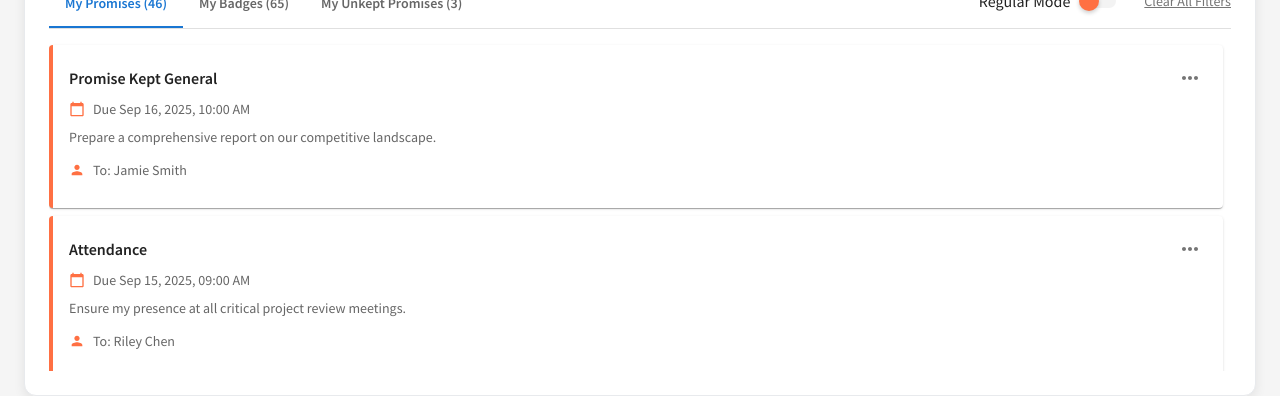
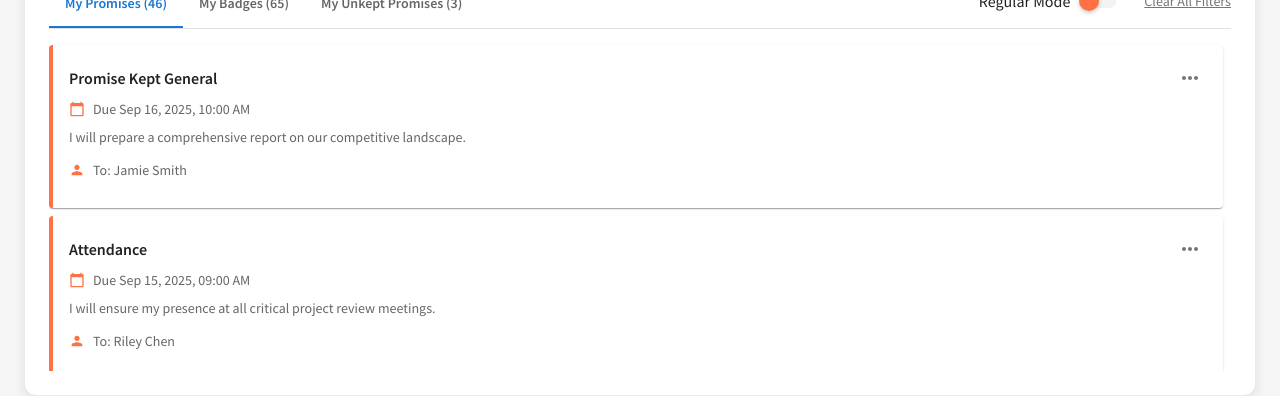
Before and after one commit to darynnbw/ReliablyME-User-App, a React (Vite) app: page /commitment-portfolio in a window 1280 px wide. Shown: the part 1620-2016 px from the top of the page. Built offline with nearby package versions, Linux system fonts and the light colour scheme.

Commit message:
[dyad] Updated commitment descriptions to be more personal - wrote 1 file(s)

```diff
--- a/src/pages/CommitmentPortfolio.tsx
+++ b/src/pages/CommitmentPortfolio.tsx
@@ -24,7 +24,7 @@ const CommitmentPortfolio: React.FC = () => {
       dueDate: dayjs().subtract(1, 'day').hour(17).minute(0).format('MMM D, YYYY, hh:mm A'),
       committedDate: dayjs().subtract(4, 'day').hour(9).minute(30).format('MMM D, YYYY, hh:mm A'),
       approvedDate: dayjs().subtract(1, 'day').hour(18).minute(0).format('MMM D, YYYY, hh:mm A'),
-      description: 'Weekly progress update.',
+      description: 'I will provide a weekly progress update.',
       assignee: 'Alex Johnson',
       type: 'nudge',
       nudgesLeft: 8,
@@ -47,7 +47,7 @@ const CommitmentPortfolio: React.FC = () => {
       dueDate: dayjs().subtract(5, 'day').hour(14).minute(15).format('MMM D, YYYY, hh:mm A'),
       committedDate: dayjs().subtract(8, 'day').hour(10).minute(0).format('MMM D, YYYY, hh:mm A'),
       approvedDate: dayjs().subtract(4, 'day').hour(11).minute(0).format('MMM D, YYYY, hh:mm A'),
-      description: 'Submit the Q3 project proposal.',
+      description: 'I will submit the Q3 project proposal.',
       assignee: 'Chris Parker',
     },
     {
@@ -56,7 +56,7 @@ const CommitmentPortfolio: React.FC = () => {
       dueDate: dayjs().add(2, 'day').hour(11).minute(45).format('MMM D, YYYY, hh:mm A'),
       committedDate: dayjs().subtract(6, 'day').hour(16).minute(20).format('MMM D, YYYY, hh:mm A'),
       approvedDate: dayjs().add(3, 'day').hour(10).minute(0).format('MMM D, YYYY, hh:mm A'),
-      description: 'Provide feedback on new product designs.',
+      description: 'I am going to provide feedback on new product designs.',
       assignee: 'Riley Chen',
     },
     {
@@ -65,7 +65,7 @@ const CommitmentPortfolio: React.FC = () => {
       dueDate: dayjs().subtract(7, 'day').hour(9).minute(0).format('MMM D, YYYY, hh:mm A'),
       committedDate: dayjs().subtract(10, 'day').hour(13).minute(5).format('MMM D, YYYY, hh:mm A'),
       approvedDate: dayjs().subtract(6, 'day').hour(10).minute(0).format('MMM D, YYYY, hh:mm A'),
-      description: 'Deliver the quarterly marketing report with all KPIs and campaign results. This report needs to be exceptionally detailed, covering all aspects of our Q2 performance and providing actionable insights for the next quarter\'s strategy.',
+      description: 'I will deliver the quarterly marketing report with all KPIs and campaign results. This report needs to be exceptionally detailed, covering all aspects of our Q2 performance and providing actionable insights for the next quarter\'s strategy.',
       assignee: 'Jamie Smith',
     },
     {
@@ -74,7 +74,7 @@ const CommitmentPortfolio: React.FC = () => {
       dueDate: dayjs().add(3, 'day').hour(18).minute(30).format('MMM D, YYYY, hh:mm A'),
       committedDate: dayjs().subtract(5, 'day').hour(11).minute(10).format('MMM D, YYYY, hh:mm A'),
       approvedDate: dayjs().add(4, 'day').hour(9).minute(0).format('MMM D, YYYY, hh:mm A'),
-      description: 'Complete code review for the new feature branch.',
+      description: 'I will complete the code review for the new feature branch.',
       assignee: 'Alex Johnson',
     },
     {
@@ -83,7 +83,7 @@ const CommitmentPortfolio: React.FC = () => {
       dueDate: dayjs().add(4, 'day').hour(10).minute(0).format('MMM D, YYYY, hh:mm A'),
       committedDate: dayjs().subtract(9, 'day').hour(15).minute(40).format('MMM D, YYYY, hh:mm A'),
       approvedDate: dayjs().add(5, 'day').hour(11).minute(0).format('MMM D, YYYY, hh:mm A'),
-      description: 'Prepare and share the agenda for the upcoming sprint planning meeting. It must include time slots for each topic and a list of pre-reading materials for all attendees.',
+      description: 'I plan to prepare and share the agenda for the upcoming sprint planning meeting. It must include time slots for each topic and a list of pre-reading materials for all attendees.',
       assignee: 'Sarah Connor',
     },
     {
@@ -92,7 +92,7 @@ const CommitmentPortfolio: React.FC = () => {
       dueDate: dayjs().subtract(5, 'day').hour(8).minute(15).format('MMM D, YYYY, hh:mm A'),
       committedDate: dayjs().subtract(7, 'day').hour(12).minute(0).format('MMM D, YYYY, hh:mm A'),
       approvedDate: dayjs().subtract(4, 'day').hour(9).minute(0).format('MMM D, YYYY, hh:mm A'),
-      description: 'Join the all-hands meeting on time.',
+      description: 'I will join the all-hands meeting on time.',
       assignee: 'Mike Miller',
     },
     {
@@ -101,7 +101,7 @@ const CommitmentPortfolio: React.FC = () => {
       dueDate: dayjs().subtract(6, 'day').hour(16).minute(0).format('MMM D, YYYY, hh:mm A'),
       committedDate: dayjs().subtract(11, 'day').hour(9).minute(45).format('MMM D, YYYY, hh:mm A'),
       approvedDate: dayjs().subtract(5, 'day').hour(10).minute(0).format('MMM D, YYYY, hh:mm A'),
-      description: 'Finalize the budget proposal.',
+      description: 'I will finalize the budget proposal.',
       assignee: 'Chris Parker',
     },
     {
@@ -110,7 +110,7 @@ const CommitmentPortfolio: React.FC = () => {
       dueDate: dayjs().add(7, 'day').hour(13).minute(0).format('MMM D, YYYY, hh:mm A'),
       committedDate: dayjs().subtract(12, 'day').hour(17).minute(30).format('MMM D, YYYY, hh:mm A'),
       approvedDate: dayjs().add(8, 'day').hour(14).minute(0).format('MMM D, YYYY, hh:mm A'),
-      description: 'Onboard the new team member.',
+      description: 'I am going to onboard the new team member.',
       assignee: 'Riley Chen',
     },
     {
@@ -119,7 +119,7 @@ const CommitmentPortfolio: React.FC = () => {
       dueDate: dayjs().add(8, 'day').hour(10).minute(30).format('MMM D, YYYY, hh:mm A'),
       committedDate: dayjs().subtract(13, 'day').hour(14).minute(0).format('MMM D, YYYY, hh:mm A'),
       approvedDate: dayjs().add(9, 'day').hour(11).minute(0).format('MMM D, YYYY, hh:mm A'),
-      description: 'Attend the weekly project sync.',
+      description: 'I will attend the weekly project sync.',
       assignee: 'Jamie Smith',
     },
     {
@@ -137,7 +137,7 @@ const CommitmentPortfolio: React.FC = () => {
       dueDate: dayjs().add(9, 'day').hour(11).minute(0).format('MMM D, YYYY, hh:mm A'),
       committedDate: dayjs().subtract(14, 'day').hour(10).minute(0).format('MMM D, YYYY, hh:mm A'),
       approvedDate: dayjs().add(10, 'day').hour(12).minute(0).format('MMM D, YYYY, hh:mm A'),
-      description: 'Lead the brainstorming session.',
+      description: 'I will lead the brainstorming session.',
       assignee: 'Sarah Connor',
     },
     {
@@ -146,7 +146,7 @@ const CommitmentPortfolio: React.FC = () => {
       dueDate: dayjs().add(10, 'day').hour(15).minute(0).format('MMM D, YYYY, hh:mm A'),
       committedDate: dayjs().subtract(15, 'day').hour(14).minute(0).format('MMM D, YYYY, hh:mm A'),
       approvedDate: dayjs().add(11, 'day').hour(16).minute(0).format('MMM D, YYYY, hh:mm A'),
-      description: 'Review new UI/UX designs.',
+      description: 'I am going to review new UI/UX designs.',
       assignee: 'Mike Miller',
     },
     {
@@ -155,7 +155,7 @@ const CommitmentPortfolio: React.FC = () => {
       dueDate: dayjs().add(11, 'day').hour(9).minute(0).format('MMM D, YYYY, hh:mm A'),
       committedDate: dayjs().subtract(16, 'day').hour(8).minute(30).format('MMM D, YYYY, hh:mm A'),
       approvedDate: dayjs().add(12, 'day').hour(10).minute(0).format('MMM D, YYYY, hh:mm A'),
-      description: 'Be present for the client demo call.',
+      description: 'I will be present for the client demo call.',
       assignee: 'Chris Parker',
     },
     {
@@ -164,7 +164,7 @@ const CommitmentPortfolio: React.FC = () => {
       dueDate: dayjs().add(12, 'day').hour(14).minute(0).format('MMM D, YYYY, hh:mm A'),
       committedDate: dayjs().subtract(17, 'day').hour(13).minute(0).format('MMM D, YYYY, hh:mm A'),
       approvedDate: dayjs().add(13, 'day').hour(15).minute(0).format('MMM D, YYYY, hh:mm A'),
-      description: 'Help debug the critical production issue.',
+      description: 'I will help debug the critical production issue.',
       assignee: 'Riley Chen',
     },
     {
@@ -173,7 +173,7 @@ const CommitmentPortfolio: React.FC = () => {
       dueDate: dayjs().add(13, 'day').hour(17).minute(0).format('MMM D, YYYY, hh:mm A'),
       committedDate: dayjs().subtract(18, 'day').hour(16).minute(0).format('MMM D, YYYY, hh:mm A'),
       approvedDate: dayjs().add(14, 'day').hour(18).minute(0).format('MMM D, YYYY, hh:mm A'),
-      description: 'Prepare the quarterly business review (QBR) presentation for all key stakeholders, summarizing our major achievements, the challenges we faced, and the strategic roadmap for the next two quarters.',
+      description: 'I will prepare the quarterly business review (QBR) presentation for all key stakeholders, summarizing our major achievements, the challenges we faced, and the strategic roadmap for the next two quarters.',
       assignee: 'Jamie Smith',
     },
     {
@@ -182,7 +182,7 @@ const CommitmentPortfolio: React.FC = () => {
       dueDate: dayjs().add(14, 'day').hour(10).minute(0).format('MMM D, YYYY, hh:mm A'),
       committedDate: dayjs().subtract(19, 'day').hour(9).minute(0).format('MMM D, YYYY, hh:mm A'),
       approvedDate: dayjs().add(15, 'day').hour(11).minute(0).format('MMM D, YYYY, hh:mm A'),
-      description: 'Attend the company-wide training session on new software tools.',
+      description: 'I will attend the company-wide training session on new software tools.',
       assignee: 'Alex Johnson',
     },
     {
@@ -191,7 +191,7 @@ const CommitmentPortfolio: React.FC = () => {
       dueDate: dayjs().add(15, 'day').hour(11).minute(0).format('MMM D, YYYY, hh:mm A'),
       committedDate: dayjs().subtract(20, 'day').hour(10).minute(0).format('MMM D, YYYY, hh:mm A'),
       approvedDate: dayjs().add(16, 'day').hour(12).minute(0).format('MMM D, YYYY, hh:mm A'),
-      description: 'Update the project roadmap document.',
+      description: 'I plan to update the project roadmap document.',
       assignee: 'Sarah Connor',
     },
     {
@@ -200,7 +200,7 @@ const CommitmentPortfolio: React.FC = () => {
       dueDate: dayjs().add(16, 'day').hour(14).minute(0).format('MMM D, YYYY, hh:mm A'),
       committedDate: dayjs().subtract(21, 'day').hour(13).minute(0).format('MMM D, YYYY, hh:mm A'),
       approvedDate: dayjs().add(17, 'day').hour(15).minute(0).format('MMM D, YYYY, hh:mm A'),
-      description: 'Provide constructive feedback during the peer code review session.',
+      description: 'I will provide constructive feedback during the peer code review session.',
       assignee: 'Mike Miller',
     },
     {
@@ -209,7 +209,7 @@ const CommitmentPortfolio: React.FC = () => {
       dueDate: dayjs().add(17, 'day').hour(16).minute(0).format('MMM D, YYYY, hh:mm A'),
       committedDate: dayjs().subtract(22, 'day').hour(15).minute(0).format('MMM D, YYYY, hh:mm A'),
       approvedDate: dayjs().add(18, 'day').hour(17).minute(0).format('MMM D, YYYY, hh:mm A'),
-      description: 'Research and propose new technologies for our backend infrastructure.',
+      description: 'I will research and propose new technologies for our backend infrastructure.',
       assignee: 'Chris Parker',
     },
     {
@@ -218,7 +218,7 @@ const CommitmentPortfolio: React.FC = () => {
       dueDate: dayjs().add(18, 'day').hour(9).minute(0).format('MMM D, YYYY, hh:mm A'),
       committedDate: dayjs().subtract(23, 'day').hour(8).minute(0).format('MMM D, YYYY, hh:mm A'),
       approvedDate: dayjs().add(19, 'day').hour(10).minute(0).format('MMM D, YYYY, hh:mm A'),
-      description: 'Participate actively in the daily stand-up meetings.',
+      description: 'I will participate actively in the daily stand-up meetings.',
       assignee: 'Riley Chen',
     },
     {
@@ -227,7 +227,7 @@ const CommitmentPortfolio: React.FC = () => {
       dueDate: dayjs().add(19, 'day').hour(10).minute(0).format('MMM D, YYYY, hh:mm A'),
       committedDate: dayjs().subtract(24, 'day').hour(9).minute(0).format('MMM D, YYYY, hh:mm A'),
       approvedDate: dayjs().add(20, 'day').hour(11).minute(0).format('MMM D, YYYY, hh:mm A'),
-      description: 'Prepare and deliver a presentation on recent industry trends.',
+      description: 'I am going to prepare and deliver a presentation on recent industry trends.',
       assignee: 'Jamie Smith',
     },
     {
@@ -236,7 +236,7 @@ const CommitmentPortfolio: React.FC = () => {
       dueDate: dayjs().add(20, 'day').hour(13).minute(0).format('MMM D, YYYY, hh:mm A'),
       committedDate: dayjs().subtract(25, 'day').hour(12).minute(0).format('MMM D, YYYY, hh:mm A'),
       approvedDate: dayjs().add(21, 'day').hour(14).minute(0).format('MMM D, YYYY, hh:mm A'),
-      description: 'Assist the QA team in testing the new features before release.',
+      description: 'I will assist the QA team in testing the new features before release.',
       assignee: 'Alex Johnson',
     },
     {
@@ -245,7 +245,7 @@ const CommitmentPortfolio: React.FC = () => {
       dueDate: dayjs().add(21, 'day').hour(15).minute(0).format('MMM D, YYYY, hh:mm A'),
       committedDate: dayjs().subtract(26, 'day').hour(14).minute(0).format('MMM D, YYYY, hh:mm A'),
       approvedDate: dayjs().add(22, 'day').hour(16).minute(0).format('MMM D, YYYY, hh:mm A'),
-      description: 'Document the new API endpoints for external developers.',
+      description: 'I will document the new API endpoints for external developers.',
       assignee: 'Sarah Connor',
     },
     {
@@ -254,7 +254,7 @@ const CommitmentPortfolio: React.FC = () => {
       dueDate: dayjs().add(22, 'day').hour(11).minute(0).format('MMM D, YYYY, hh:mm A'),
       committedDate: dayjs().subtract(27, 'day').hour(10).minute(0).format('MMM D, YYYY, hh:mm A'),
       approvedDate: dayjs().add(23, 'day').hour(12).minute(0).format('MMM D, YYYY, hh:mm A'),
-      description: 'Attend the weekly leadership meeting and provide updates on my team\'s progress.',
+      description: 'I will attend the weekly leadership meeting and provide updates on my team\'s progress.',
       assignee: 'Mike Miller',
     },
     {
@@ -263,7 +263,7 @@ const CommitmentPortfolio: React.FC = () => {
       dueDate: dayjs().add(23, 'day').hour(16).minute(0).format('MMM D, YYYY, hh:mm A'),
       committedDate: dayjs().subtract(28, 'day').hour(15).minute(0).format('MMM D, YYYY, hh:mm A'),
       approvedDate: dayjs().add(24, 'day').hour(17).minute(0).format('MMM D, YYYY, hh:mm A'),
-      description: 'Review and approve the new marketing collateral.',
+      description: 'I will review and approve the new marketing collateral.',
       assignee: 'Chris Parker',
     },
     {
@@ -272,7 +272,7 @@ const CommitmentPortfolio: React.FC = () => {
       dueDate: dayjs().add(24, 'day').hour(12).minute(0).format('MMM D, YYYY, hh:mm A'),
       committedDate: dayjs().subtract(29, 'day').hour(11).minute(0).format('MMM D, YYYY, hh:mm A'),
       approvedDate: dayjs().add(25, 'day').hour(13).minute(0).format('MMM D, YYYY, hh:mm A'),
-      description: 'Collaborate with the sales team to develop new client proposals.',
+      description: 'I will collaborate with the sales team to develop new client proposals.',
       assignee: 'Riley Chen',
     },
     {
@@ -281,7 +281,7 @@ const CommitmentPortfolio: React.FC = () => {
       dueDate: dayjs().add(25, 'day').hour(14).minute(0).format('MMM D, YYYY, hh:mm A'),
       committedDate: dayjs().subtract(30, 'day').hour(13).minute(0).format('MMM D, YYYY, hh:mm A'),
       approvedDate: dayjs().add(26, 'day').hour(15).minute(0).format('MMM D, YYYY, hh:mm A'),
-      description: 'Prepare a detailed report on customer feedback and suggestions.',
+      description: 'I will prepare a detailed report on customer feedback and suggestions.',
       assignee: 'Jamie Smith',
     },
     {
@@ -290,7 +290,7 @@ const CommitmentPortfolio: React.FC = () => {
       dueDate: dayjs().add(26, 'day').hour(9).minute(0).format('MMM D, YYYY, hh:mm A'),
       committedDate: dayjs().subtract(31, 'day').hour(8).minute(0).format('MMM D, YYYY, hh:mm A'),
       approvedDate: dayjs().add(27, 'day').hour(10).minute(0).format('MMM D, YYYY, hh:mm A'),
-      description: 'Ensure timely attendance at all scheduled client meetings.',
+      description: 'I will ensure timely attendance at all scheduled client meetings.',
       assignee: 'Alex Johnson',
     },
     {
@@ -299,7 +299,7 @@ const CommitmentPortfolio: React.FC = () => {
       dueDate: dayjs().add(27, 'day').hour(10).minute(0).format('MMM D, YYYY, hh:mm A'),
       committedDate: dayjs().subtract(32, 'day').hour(9).minute(0).format('MMM D, YYYY, hh:mm A'),
       approvedDate: dayjs().add(28, 'day').hour(11).minute(0).format('MMM D, YYYY, hh:mm A'),
-      description: 'Conduct a training session for new employees on our internal tools.',
+      description: 'I will conduct a training session for new employees on our internal tools.',
       assignee: 'Sarah Connor',
     },
     {
@@ -308,7 +308,7 @@ const CommitmentPortfolio: React.FC = () => {
       dueDate: dayjs().add(28, 'day').hour(13).minute(0).format('MMM D, YYYY, hh:mm A'),
       committedDate: dayjs().subtract(33, 'day').hour(12).minute(0).format('MMM D, YYYY, hh:mm A'),
       approvedDate: dayjs().add(29, 'day').hour(14).minute(0).format('MMM D, YYYY, hh:mm A'),
-      description: 'Assist in organizing the company\'s annual team-building event.',
+      description: 'I will assist in organizing the company\'s annual team-building event.',
       assignee: 'Mike Miller',
     },
     {
@@ -317,7 +317,7 @@ const CommitmentPortfolio: React.FC = () => {
       dueDate: dayjs().add(29, 'day').hour(15).minute(0).format('MMM D, YYYY, hh:mm A'),
       committedDate: dayjs().subtract(34, 'day').hour(14).minute(0).format('MMM D, YYYY, hh:mm A'),
       approvedDate: dayjs().add(30, 'day').hour(16).minute(0).format('MMM D, YYYY, hh:mm A'),
-      description: 'Develop and implement a new feature for the mobile application.',
+      description: 'I will develop and implement a new feature for the mobile application.',
       assignee: 'Chris Parker',
     },
     {
@@ -326,7 +326,7 @@ const CommitmentPortfolio: React.FC = () => {
       dueDate: dayjs().add(30, 'day').hour(11).minute(0).format('MMM D, YYYY, hh:mm A'),
       committedDate: dayjs().subtract(35, 'day').hour(10).minute(0).format('MMM D, YYYY, hh:mm A'),
       approvedDate: dayjs().add(31, 'day').hour(12).minute(0).format('MMM D, YYYY, hh:mm A'),
-      description: 'Attend the industry conference to gather insights on emerging trends.',
+      description: 'I will attend the industry conference to gather insights on emerging trends.',
       assignee: 'Riley Chen',
     },
     {
@@ -335,7 +335,7 @@ const CommitmentPortfolio: React.FC = () => {
       dueDate: dayjs().add(31, 'day').hour(16).minute(0).format('MMM D, YYYY, hh:mm A'),
       committedDate: dayjs().subtract(36, 'day').hour(15).minute(0).format('MMM D, YYYY, hh:mm A'),
       approvedDate: dayjs().add(32, 'day').hour(17).minute(0).format('MMM D, YYYY, hh:mm A'),
-      description: 'Prepare a detailed financial forecast for the next fiscal year.',
+      description: 'I will prepare a detailed financial forecast for the next fiscal year.',
       assignee: 'Jamie Smith',
     },
     {
@@ -344,7 +344,7 @@ const CommitmentPortfolio: React.FC = () => {
       dueDate: dayjs().add(32, 'day').hour(12).minute(0).format('MMM D, YYYY, hh:mm A'),
       committedDate: dayjs().subtract(37, 'day').hour(11).minute(0).format('MMM D, YYYY, hh:mm A'),
       approvedDate: dayjs().add(33, 'day').hour(13).minute(0).format('MMM D, YYYY, hh:mm A'),
-      description: 'Collaborate with cross-functional teams to streamline our workflow.',
+      description: 'I will collaborate with cross-functional teams to streamline our workflow.',
       assignee: 'Alex Johnson',
     },
     {
@@ -353,7 +353,7 @@ const CommitmentPortfolio: React.FC = () => {
       dueDate: dayjs().add(33, 'day').hour(14).minute(0).format('MMM D, YYYY, hh:mm A'),
       committedDate: dayjs().subtract(38, 'day').hour(13).minute(0).format('MMM D, YYYY, hh:mm A'),
       approvedDate: dayjs().add(34, 'day').hour(15).minute(0).format('MMM D, YYYY, hh:mm A'),
-      description: 'Conduct a thorough market analysis for our new product launch.',
+      description: 'I will conduct a thorough market analysis for our new product launch.',
       assignee: 'Sarah Connor',
     },
     {
@@ -362,7 +362,7 @@ const CommitmentPortfolio: React.FC = () => {
       dueDate: dayjs().add(34, 'day').hour(9).minute(0).format('MMM D, YYYY, hh:mm A'),
       committedDate: dayjs().subtract(39, 'day').hour(8).minute(0).format('MMM D, YYYY, hh:mm A'),
       approvedDate: dayjs().add(35, 'day').hour(10).minute(0).format('MMM D, YYYY, hh:mm A'),
-      description: 'Ensure my presence at all mandatory company-wide meetings.',
+      description: 'I will ensure my presence at all mandatory company-wide meetings.',
       assignee: 'Mike Miller',
     },
     {
@@ -371,7 +371,7 @@ const CommitmentPortfolio: React.FC = () => {
       dueDate: dayjs().add(35, 'day').hour(10).minute(0).format('MMM D, YYYY, hh:mm A'),
       committedDate: dayjs().subtract(40, 'day').hour(9).minute(0).format('MMM D, YYYY, hh:mm A'),
       approvedDate: dayjs().add(36, 'day').hour(11).minute(0).format('MMM D, YYYY, hh:mm A'),
-      description: 'Design and implement a new database schema for improved performance.',
+      description: 'I will design and implement a new database schema for improved performance.',
       assignee: 'Chris Parker',
     },
     {
@@ -380,7 +380,7 @@ const CommitmentPortfolio: React.FC = () => {
       dueDate: dayjs().add(36, 'day').hour(13).minute(0).format('MMM D, YYYY, hh:mm A'),
       committedDate: dayjs().subtract(41, 'day').hour(12).minute(0).format('MMM D, YYYY, hh:mm A'),
       approvedDate: dayjs().add(37, 'day').hour(14).minute(0).format('MMM D, YYYY, hh:mm A'),
-      description: 'Provide support to colleagues facing technical challenges.',
+      description: 'I will provide support to colleagues facing technical challenges.',
       assignee: 'Riley Chen',
     },
     {
@@ -389,7 +389,7 @@ const CommitmentPortfolio: React.FC = () => {
       dueDate: dayjs().add(37, 'day').hour(15).minute(0).format('MMM D, YYYY, hh:mm A'),
       committedDate: dayjs().subtract(42, 'day').hour(14).minute(0).format('MMM D, YYYY, hh:mm A'),
       approvedDate: dayjs().add(38, 'day').hour(16).minute(0).format('MMM D, YYYY, hh:mm A'),
-      description: 'Prepare a detailed report on the effectiveness of our recent marketing campaigns.',
+      description: 'I will prepare a detailed report on the effectiveness of our recent marketing campaigns.',
       assignee: 'Jamie Smith',
     },
     {
@@ -398,7 +398,7 @@ const CommitmentPortfolio: React.FC = () => {
       dueDate: dayjs().add(38, 'day').hour(11).minute(0).format('MMM D, YYYY, hh:mm A'),
       committedDate: dayjs().subtract(43, 'day').hour(10).minute(0).format('MMM D, YYYY, hh:mm A'),
       approvedDate: dayjs().add(39, 'day').hour(12).minute(0).format('MMM D, YYYY, hh:mm A'),
-      description: 'Attend all scheduled client presentations and contribute to discussions.',
+      description: 'I will attend all scheduled client presentations and contribute to discussions.',
       assignee: 'Alex Johnson',
     },
     {
@@ -407,7 +407,7 @@ const CommitmentPortfolio: React.FC = () => {
       dueDate: dayjs().add(39, 'day').hour(16).minute(0).format('MMM D, YYYY, hh:mm A'),
       committedDate: dayjs().subtract(44, 'day').hour(15).minute(0).format('MMM D, YYYY, hh:mm A'),
       approvedDate: dayjs().add(40, 'day').hour(17).minute(0).format('MMM D, YYYY, hh:mm A'),
-      description: 'Develop and deploy a new microservice to enhance system scalability.',
+      description: 'I will develop and deploy a new microservice to enhance system scalability.',
       assignee: 'Sarah Connor',
     },
     {
@@ -416,7 +416,7 @@ const CommitmentPortfolio: React.FC = () => {
       dueDate: dayjs().add(40, 'day').hour(12).minute(0).format('MMM D, YYYY, hh:mm A'),
       committedDate: dayjs().subtract(45, 'day').hour(11).minute(0).format('MMM D, YYYY, hh:mm A'),
       approvedDate: dayjs().add(41, 'day').hour(13).minute(0).format('MMM D, YYYY, hh:mm A'),
-      description: 'Actively participate in team discussions and contribute innovative ideas.',
+      description: 'I will actively participate in team discussions and contribute innovative ideas.',
       assignee: 'Mike Miller',
     },
     {
@@ -425,7 +425,7 @@ const CommitmentPortfolio: React.FC = () => {
       dueDate: dayjs().add(41, 'day').hour(14).minute(0).format('MMM D, YYYY, hh:mm A'),
       committedDate: dayjs().subtract(46, 'day').hour(13).minute(0).format('MMM D, YYYY, hh:mm A'),
       approvedDate: dayjs().add(42, 'day').hour(15).minute(0).format('MMM D, YYYY, hh:mm A'),
-      description: 'Conduct a thorough review of all legal documents related to new partnerships.',
+      description: 'I will conduct a thorough review of all legal documents related to new partnerships.',
       assignee: 'Chris Parker',
     },
     {
@@ -434,7 +434,7 @@ const CommitmentPortfolio: React.FC = () => {
       dueDate: dayjs().add(42, 'day').hour(9).minute(0).format('MMM D, YYYY, hh:mm A'),
       committedDate: dayjs().subtract(47, 'day').hour(8).minute(0).format('MMM D, YYYY, hh:mm A'),
       approvedDate: dayjs().add(43, 'day').hour(10).minute(0).format('MMM D, YYYY, hh:mm A'),
-      description: 'Ensure my presence at all critical project review meetings.',
+      description: 'I will ensure my presence at all critical project review meetings.',
       assignee: 'Riley Chen',
     },
     {
@@ -443,7 +443,7 @@ const CommitmentPortfolio: React.FC = () => {
       dueDate: dayjs().add(43, 'day').hour(10).minute(0).format('MMM D, YYYY, hh:mm A'),
       committedDate: dayjs().subtract(48, 'day').hour(9).minute(0).format('MMM D, YYYY, hh:mm A'),
       approvedDate: dayjs().add(44, 'day').hour(11).minute(0).format('MMM D, YYYY, hh:mm A'),
-      description: 'Prepare a comprehensive report on our competitive landscape.',
+      description: 'I will prepare a comprehensive report on our competitive landscape.',
       assignee: 'Jamie Smith',
     },
   ];
```
